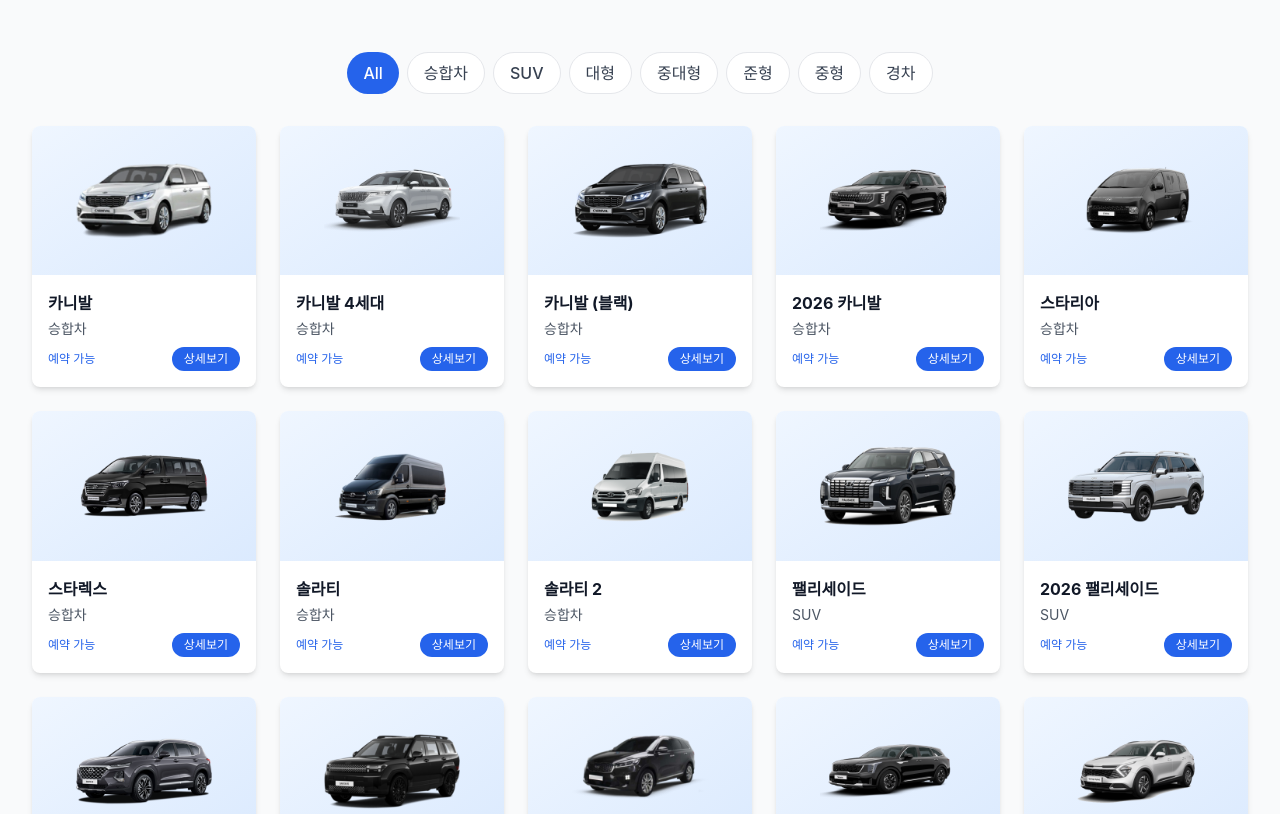
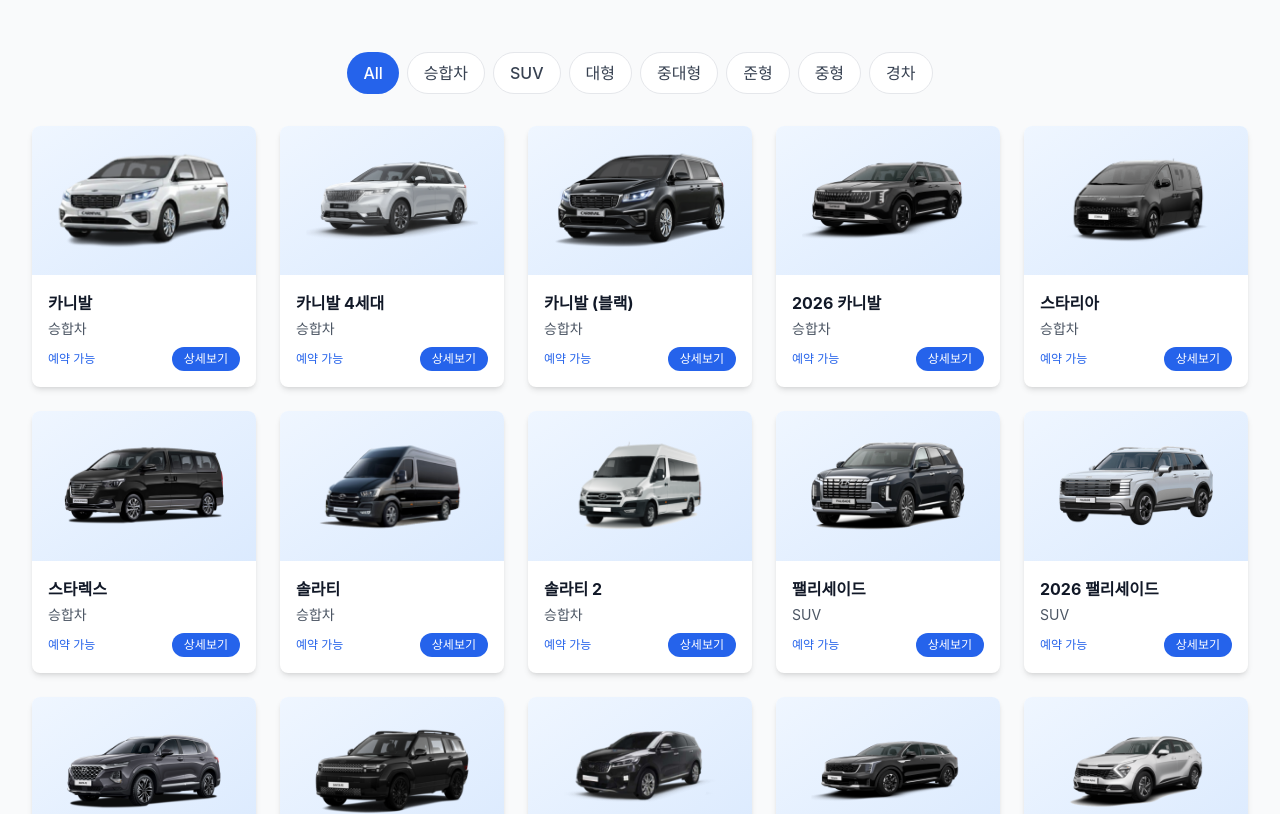
Before and after one commit to sky4564/code_home, a Next.js app: page / in a window 1280 px wide. Shown: the part 1608-2422 px from the top of the page. Built offline with nearby package versions, Linux system fonts and the light colour scheme.

Commit message:
차량 카테고리별 스케일 차별화: 승합차 크게, 경차 작게

```diff
--- a/src/components/VehicleGallery.tsx
+++ b/src/components/VehicleGallery.tsx
@@ -728,20 +728,38 @@
 
         {/* Vehicle Grid */}
         <div className="grid grid-cols-2 gap-3 mb-12 sm:gap-4 md:grid-cols-3 md:gap-6 lg:grid-cols-5">
-          {visibleVehicles.map((vehicle) => (
+          {visibleVehicles.map((vehicle) => {
+            // 카테고리별 스케일 설정
+            const getScale = () => {
+              if (vehicle.category === '승합차') return 'scale-110';  // 승합차 10% 크게
+              if (vehicle.category === 'SUV') return 'scale-105';     // SUV 5% 크게
+              if (vehicle.category === '대형') return 'scale-105';     // 대형 5% 크게
+              if (vehicle.category === '경차') return 'scale-90';      // 경차 10% 작게
+              return 'scale-100';  // 중형, 준중형은 기본
+            };
+
+            // 패딩도 차량 크기에 맞춰 조정
+            const getPadding = () => {
+              if (vehicle.category === '승합차') return 'p-1 sm:p-2';   // 승합차는 패딩 작게
+              if (vehicle.category === 'SUV') return 'p-2 sm:p-3';      // SUV 패딩 작게
+              if (vehicle.category === '경차') return 'p-4 sm:p-5';      // 경차는 패딩 크게
+              return 'p-3 sm:p-4';  // 기본
+            };
+
+            return (
               <div
                 key={vehicle.id}
                 onClick={() => handleVehicleClick(vehicle)}
                 className="overflow-hidden bg-white rounded-lg shadow-md transition-all duration-300 cursor-pointer hover:shadow-xl group"
               >
                 <div className="relative aspect-[3/2] bg-gradient-to-br from-blue-50 to-blue-100">
-                <div className="absolute inset-0 flex items-center justify-center p-3 sm:p-4">
+                  <div className={`absolute inset-0 flex items-center justify-center ${getPadding()}`}>
                     <div className="relative w-full h-full">
                       <Image
                         src={vehicle.image}
                         alt={vehicle.fullName}
                         fill
-                      className="object-contain transition-transform duration-300 group-hover:scale-110"
+                        className={`object-contain transition-transform duration-300 ${getScale()} group-hover:scale-110`}
                         sizes="(max-width: 640px) 50vw, (max-width: 768px) 50vw, (max-width: 1024px) 33vw, 20vw"
                       />
                     </div>
@@ -768,7 +786,8 @@
                   </div>
                 </div>
               </div>
-          ))}
+            );
+          })}
         </div>
 
         {/* Load More Button */}
```
Lines whose indentation alone changed are shown as unchanged.
